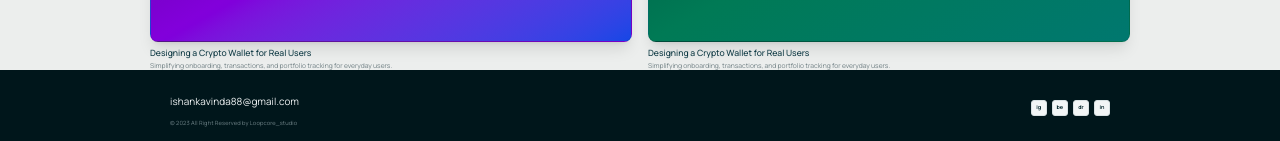
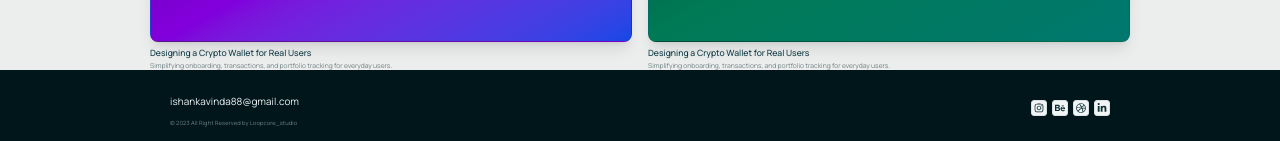
Before and after one commit to kushan00/ishan-portfolio, a Next.js app: page /projects in a window 1280 px wide. Shown: the part 1158-1299 px from the top of the page. Built offline with nearby package versions, Linux system fonts and the light colour scheme.

Commit message:
fotter updated

```diff
--- a/app/components/Footer.tsx
+++ b/app/components/Footer.tsx
@@ -1,3 +1,5 @@
+import { FaBehance, FaDribbble, FaInstagram, FaLinkedinIn } from "react-icons/fa";
+
 export default function Footer() {
   return (
     <footer className="contact-footer reveal-up delay-4" aria-label="Contact footer">
@@ -10,10 +12,18 @@ export default function Footer() {
         </div>
 
         <div className="socials" aria-label="Social links">
-          <a href="#" aria-label="Instagram">ig</a>
-          <a href="#" aria-label="Behance">be</a>
-          <a href="#" aria-label="Dribbble">dr</a>
-          <a href="#" aria-label="LinkedIn">in</a>
+          <a href="#" aria-label="Instagram">
+            <FaInstagram aria-hidden="true" focusable="false" />
+          </a>
+          <a href="#" aria-label="Behance">
+            <FaBehance aria-hidden="true" focusable="false" />
+          </a>
+          <a href="#" aria-label="Dribbble">
+            <FaDribbble aria-hidden="true" focusable="false" />
+          </a>
+          <a href="#" aria-label="LinkedIn">
+            <FaLinkedinIn aria-hidden="true" focusable="false" />
+          </a>
         </div>
       </div>
     </footer>
--- a/app/globals.css
+++ b/app/globals.css
@@ -707,6 +707,12 @@ body {
   background: #f2f5f6;
 }
 
+.socials a svg {
+  width: 10px;
+  height: 10px;
+  fill: currentColor;
+}
+
 /* Project Detail Page Styles */
 .project-breadcrumb {
   margin-top: 1.5rem;
--- a/app/page.tsx
+++ b/app/page.tsx
@@ -2,6 +2,7 @@ import Image from "next/image";
 import Link from "next/link";
 import Header from "./components/Header";
 import HeroText from "./components/HeroText";
+import Footer from "./components/Footer";
 import TestimonialsCarousel from "@/app/components/TestimonialsCarousel";
 
 export default function Home() {
@@ -262,23 +263,7 @@ export default function Home() {
         </div>
       </section>
 
-      <footer className="contact-footer reveal-up delay-4" aria-label="Contact footer">
-        <div className="contact-footer-inner">
-          <div>
-            <a className="contact-mail" href="mailto:ishankavinda88@gmail.com">
-              ishankavinda88@gmail.com
-            </a>
-            <p className="copyright">&copy; 2023 All Right Reserved by Loopcore_studio</p>
-          </div>
-
-          <div className="socials" aria-label="Social links">
-            <a href="#" aria-label="Instagram">ig</a>
-            <a href="#" aria-label="Behance">be</a>
-            <a href="#" aria-label="Dribbble">dr</a>
-            <a href="#" aria-label="LinkedIn">in</a>
-          </div>
-        </div>
-      </footer>
+      <Footer />
     </main>
   );
 }
--- a/app/projects/[slug]/page.tsx
+++ b/app/projects/[slug]/page.tsx
@@ -1,6 +1,7 @@
 import Link from 'next/link';
 import { notFound } from 'next/navigation';
 import Header from '../../components/Header';
+import Footer from '../../components/Footer';
 
 type ProjectPageProps = {
   params: Promise<{
@@ -134,23 +135,7 @@ export default async function ProjectPage({ params }: ProjectPageProps) {
         </div>
       </div>
 
-      <footer className="contact-footer reveal-up delay-4" aria-label="Contact footer">
-        <div className="contact-footer-inner">
-          <div>
-            <a className="contact-mail" href="mailto:ishankavinda88@gmail.com">
-              ishankavinda88@gmail.com
-            </a>
-            <p className="copyright">&copy; 2023 All Right Reserved by Loopcore_studio</p>
-          </div>
-
-          <div className="socials" aria-label="Social links">
-            <a href="#" aria-label="Instagram">ig</a>
-            <a href="#" aria-label="Behance">be</a>
-            <a href="#" aria-label="Dribbble">dr</a>
-            <a href="#" aria-label="LinkedIn">in</a>
-          </div>
-        </div>
-      </footer>
+      <Footer />
     </main>
   );
 }
--- a/app/projects/page.tsx
+++ b/app/projects/page.tsx
@@ -1,6 +1,7 @@
 import ProjectCard from "../components/ProjectCard";
 import Link from "next/link";
 import Header from "../components/Header";
+import Footer from "../components/Footer";
 
 export default function ProjectsPage() {
   const cardSubtitle = "Designing a Crypto Wallet for Real Users";
@@ -95,23 +96,7 @@ export default function ProjectsPage() {
         </div>
       </section>
 
-      <footer className="contact-footer reveal-up delay-4" aria-label="Contact footer">
-        <div className="contact-footer-inner">
-          <div>
-            <a className="contact-mail" href="mailto:ishankavinda88@gmail.com">
-              ishankavinda88@gmail.com
-            </a>
-            <p className="copyright">&copy; 2023 All Right Reserved by Loopcore_studio</p>
-          </div>
-
-          <div className="socials" aria-label="Social links">
-            <a href="#" aria-label="Instagram">ig</a>
-            <a href="#" aria-label="Behance">be</a>
-            <a href="#" aria-label="Dribbble">dr</a>
-            <a href="#" aria-label="LinkedIn">in</a>
-          </div>
-        </div>
-      </footer>
+      <Footer />
     </main>
   );
 }
--- a/package.json
+++ b/package.json
@@ -11,7 +11,8 @@
   "dependencies": {
     "next": "16.2.2",
     "react": "19.2.4",
-    "react-dom": "19.2.4"
+    "react-dom": "19.2.4",
+    "react-icons": "^5.6.0"
   },
   "devDependencies": {
     "@tailwindcss/postcss": "^4",
```
Also changed, not shown: 1 other file (tests, documents, lock files or other folders).
